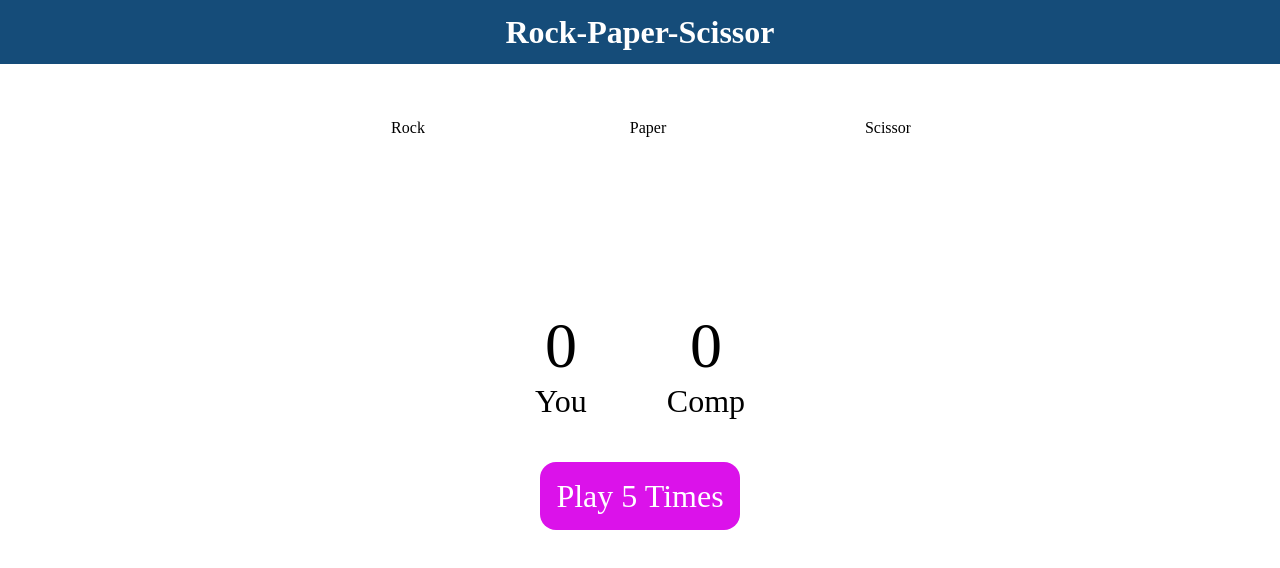
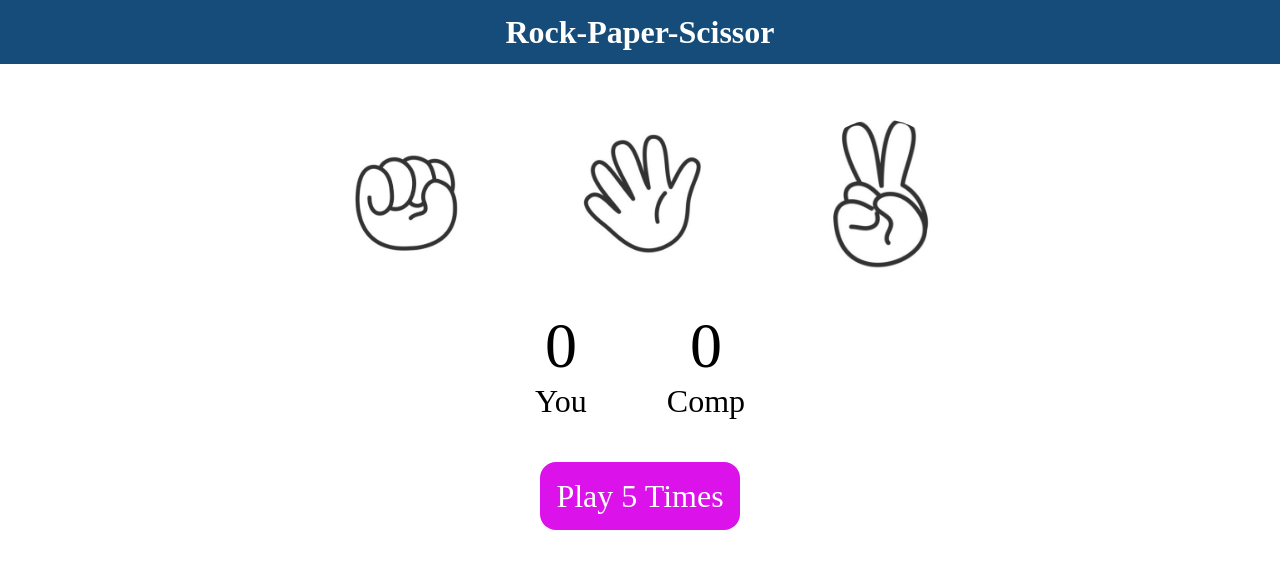
Before and after one commit to ManuNaik1126/Rock-Paper-Scissor, a plain HTML site: page index.html in a window 1280 px wide. Drawn offline with Linux system fonts and the light colour scheme.

Commit message:
Fix image paths in index.html for game choices
Updated image paths for choices in the game.

```diff
--- a/index.html
+++ b/index.html
@@ -14,13 +14,13 @@
     </div>
     <div class="choices">
         <div class="choice" id="rock">
-            <img src="rock.jpg" alt="Rock">
+            <img src="./image/rock.jpg" alt="Rock">
         </div>
         <div class="choice" id="paper">
-            <img src="paper.jpg" alt="Paper">
+            <img src="./image/paper.jpg" alt="Paper">
         </div>
         <div class="choice" id="scissor">
-            <img src="scissor.jpg" alt="Scissor">
+            <img src="./image/scissor.jpg" alt="Scissor">
         </div>
 
 
```
